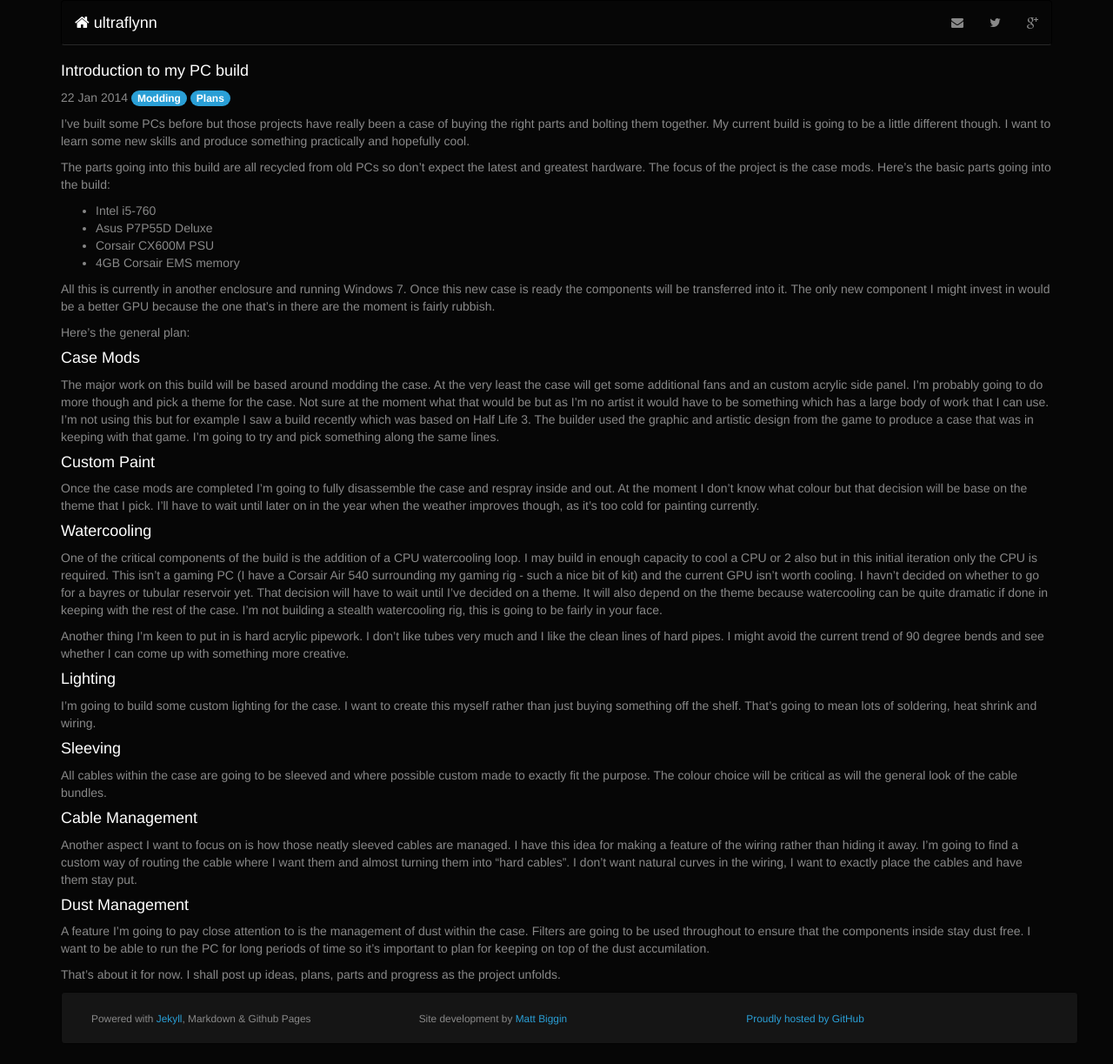
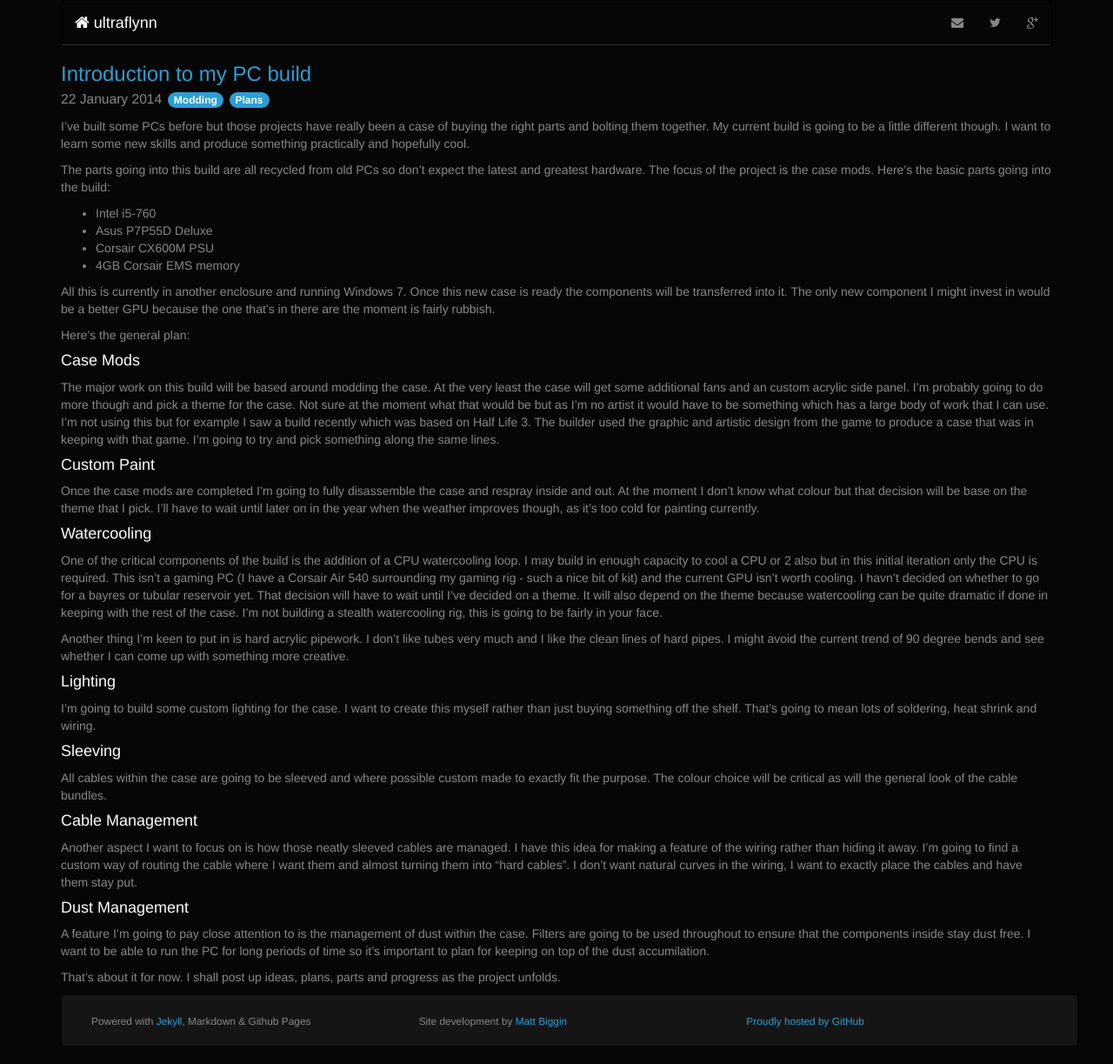
Before and after one commit to ultraflynn/ultraflynn.github.com, a Jekyll site: the page built from _posts/2014-01-22-build-introduction.md, in a window 1280 px wide. Shown: the whole page at 87% size. Built offline with Jekyll 4.4.1, drawn with Linux system fonts in a browser that asks for light colours; some web fonts are replaced; Markdown is read by kramdown in place of the engine named in the settings.

Commit message:
Tidied up the tag handling

```diff
--- a/_layouts/post.html
+++ b/_layouts/post.html
@@ -1,12 +1,14 @@
 ---
 layout: base
 ---
-<h4>{{ page.title }}</h4>
-<p class="post-meta">{{ page.date | date_to_string }}
-{% for tag in page.tags %}
-<a href="/tags/#{{ tag }}"><span class="badge">{{ tag }}</span></a>
-{% endfor %}
-</p>
+<h3 class="clear">
+  <a href="{{ page.url }}" title="{{ page.title }}">{{ page.title }}</a>
+  <br/>
+  <small>{{ page.date | date_to_long_string }}</small>
+  {% for tag in page.tags %}
+    <a href="/tags/#{{ tag }}"><span class="badge">{{ tag }}</span></a>
+  {% endfor %}
+</h3>
 <div class="post">
 {{ content }}
 </div>
--- a/index.html
+++ b/index.html
@@ -9,7 +9,11 @@
         <div class="entry-content">
           <h3 class="clear">
             <a href="{{ post.url }}" title="{{ post.title }}">{{ post.title }}</a>
+            <br/>
             <small>{{ post.date | date_to_long_string }}</small>
+            {% for tag in post.tags %}
+              <a href="/tags/#{{ tag }}"><span class="badge">{{ tag }}</span></a>
+            {% endfor %}
           </h3>
           {{ post.content }}
         </div>
```
Also changed, not shown: _posts/2014-01-22-build-introduction.md (+1 -0 lines).
